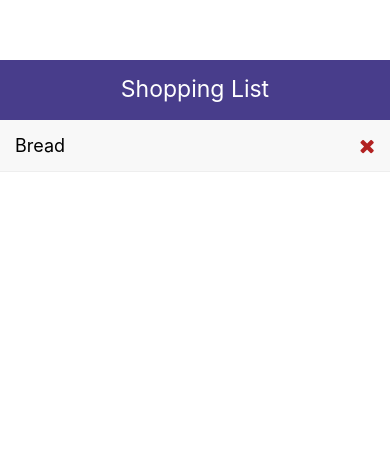
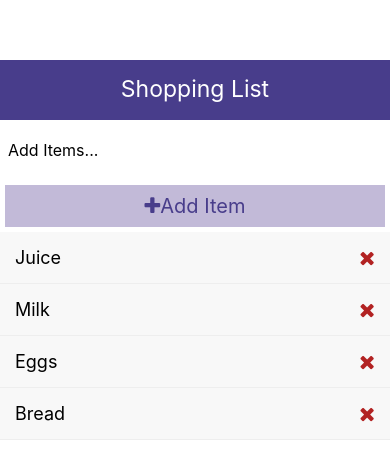
Before and after one commit to r-keenan/ReactNativeCrashCourse, a React Native app: screen / in a window 390 px wide. Shown: the top 460 px of the page. Built offline with nearby package versions, Linux system fonts and the light colour scheme.

Commit message:
Finished app.

```diff
--- a/App.js
+++ b/App.js
@@ -1,19 +1,27 @@
 import React, { useState } from "react";
-import { View, Text, StyleSheet, FlatList } from "react-native";
+import { View, Text, StyleSheet, FlatList, Alert } from "react-native";
+import "react-native-get-random-values";
+import { v4 as uuidv4 } from "uuid";
+
 import Header from "./components/Header";
-import "react-native-get-random-values";
 import ListItem from "./components/ListItem";
-import { v4 as uuidv4 } from "uuid";
+import AddItem from "./components/AddItem";
 
 const App = () => {
   const [items, setItems] = useState([
     {
       id: uuidv4(),
       text: "Juice",
+    },
+    {
       id: uuidv4(),
       text: "Milk",
+    },
+    {
       id: uuidv4(),
       text: "Eggs",
+    },
+    {
       id: uuidv4(),
       text: "Bread",
     },
@@ -25,9 +33,20 @@ const App = () => {
     });
   };
 
+  const addItem = (text) => {
+    if (!text) {
+      Alert.alert("Error", "Please enter an item", { text: "Ok" });
+    } else {
+      setItems((prevItems) => {
+        return [{ id: uuidv4(), text }, ...prevItems];
+      });
+    }
+  };
+
   return (
     <View style={styles.container}>
       <Header />
+      <AddItem addItem={addItem} />
       <FlatList
         data={items}
         renderItem={({ item }) => (
--- a/components/AddItems.js
+++ b/components/AddItem.js
@@ -1,4 +1,4 @@
-import React from "react";
+import React, { useState } from "react";
 import {
   View,
   Text,
@@ -8,11 +8,19 @@ import {
 } from "react-native";
 import Icon from "react-native-vector-icons/FontAwesome";
 
-const AddItem = ({ title }) => {
+const AddItem = ({ title, addItem }) => {
+  const [text, setText] = useState("");
+
+  const onChange = (textValue) => setText(textValue);
+
   return (
     <View>
-      <TextInput placeholder="Add Items..." style={styles.input} />
-      <TouchableOpacity style={styles.btn}>
+      <TextInput
+        placeholder="Add Items..."
+        style={styles.input}
+        onChangeText={onChange}
+      />
+      <TouchableOpacity style={styles.btn} onPress={() => addItem(text)}>
         <Text style={styles.btnText}>
           <Icon name="plus" size={20} />
           Add Item
@@ -34,7 +42,7 @@ const styles = StyleSheet.create({
     margin: 5,
   },
   btnText: {
-    color: "darkblueslate",
+    color: "darkslateblue",
     fontSize: 20,
     textAlign: "center",
   },
```
